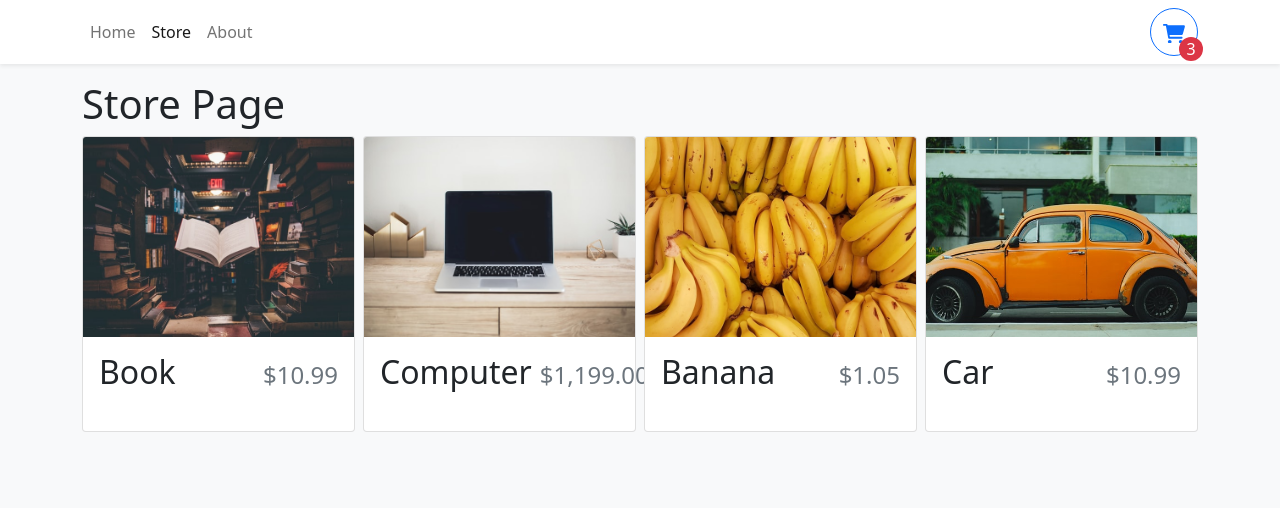
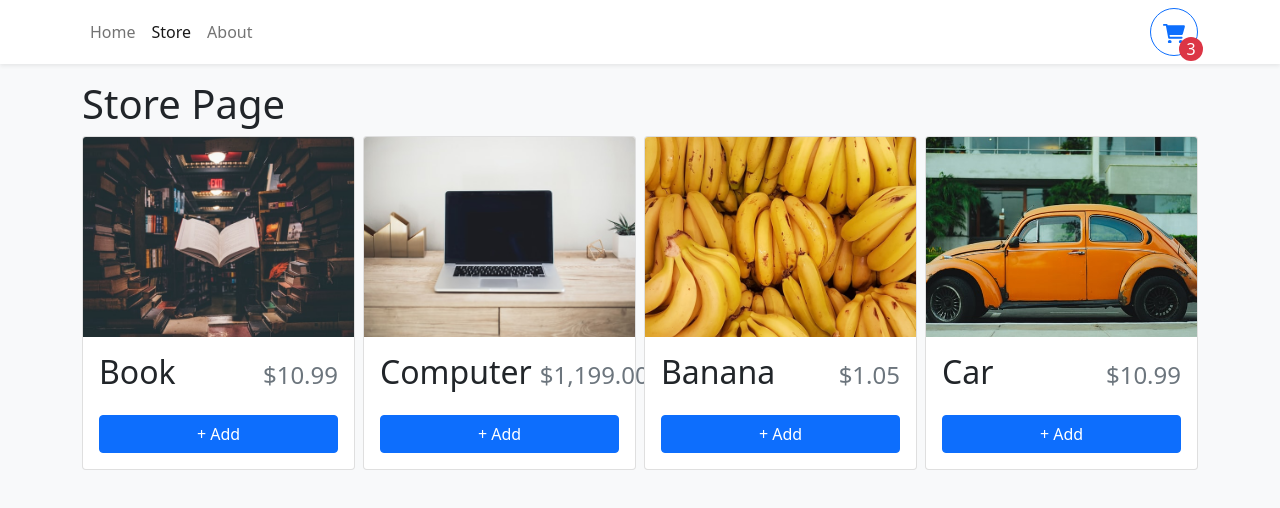
Before and after one commit to Hamberfim/typescript-shopping-cart, a React (Vite) app: page /store in a window 1280 px wide. Shown: the top 508 px of the page. Built offline with nearby package versions, Linux system fonts and the light colour scheme.

Commit message:
cart buttons

```diff
--- a/src/components/StoreItem.tsx
+++ b/src/components/StoreItem.tsx
@@ -1,4 +1,4 @@
-import { Card } from "react-bootstrap";
+import { Button, Card } from "react-bootstrap";
 import { formatCurrency } from "../utilities/formatCurrency";
 
 type StoreItemProps = {
@@ -9,8 +9,9 @@ type StoreItemProps = {
 };
 
 export function StoreItem({ id, name, price, imgUrl }: StoreItemProps) {
+  const quantity = 0;
   return (
-    <Card>
+    <Card className="h-100">
       <Card.Img
         variant="top"
         src={imgUrl}
@@ -22,6 +23,16 @@ export function StoreItem({ id, name, price, imgUrl }: StoreItemProps) {
           <span className="fs-2">{name}</span>
           <span className="fs-4 ms-2 text-muted">{formatCurrency(price)}</span>
         </Card.Title>
+        <div className="mt-auto">
+          {quantity === 0 ? (
+            <Button className="w-100">+ Add</Button>
+          ) : (
+            <div
+              className="d-flex align-items-center flex-column"
+              style={{ gap: ".5rem" }}
+            ></div>
+          )}
+        </div>
       </Card.Body>
     </Card>
   );
```
